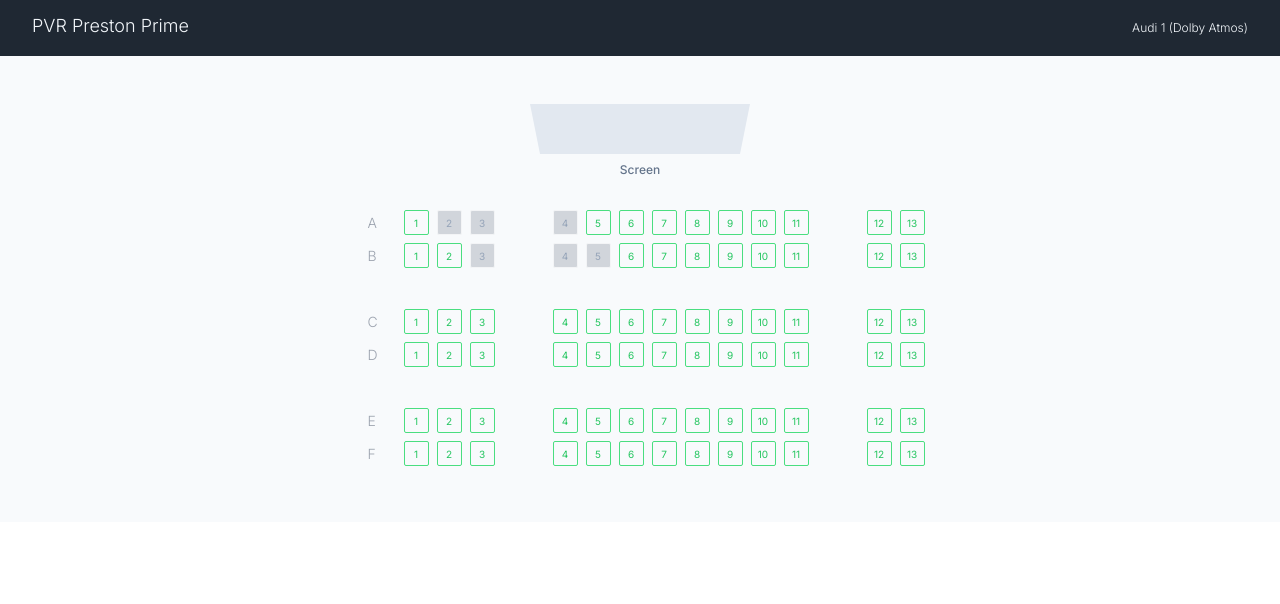
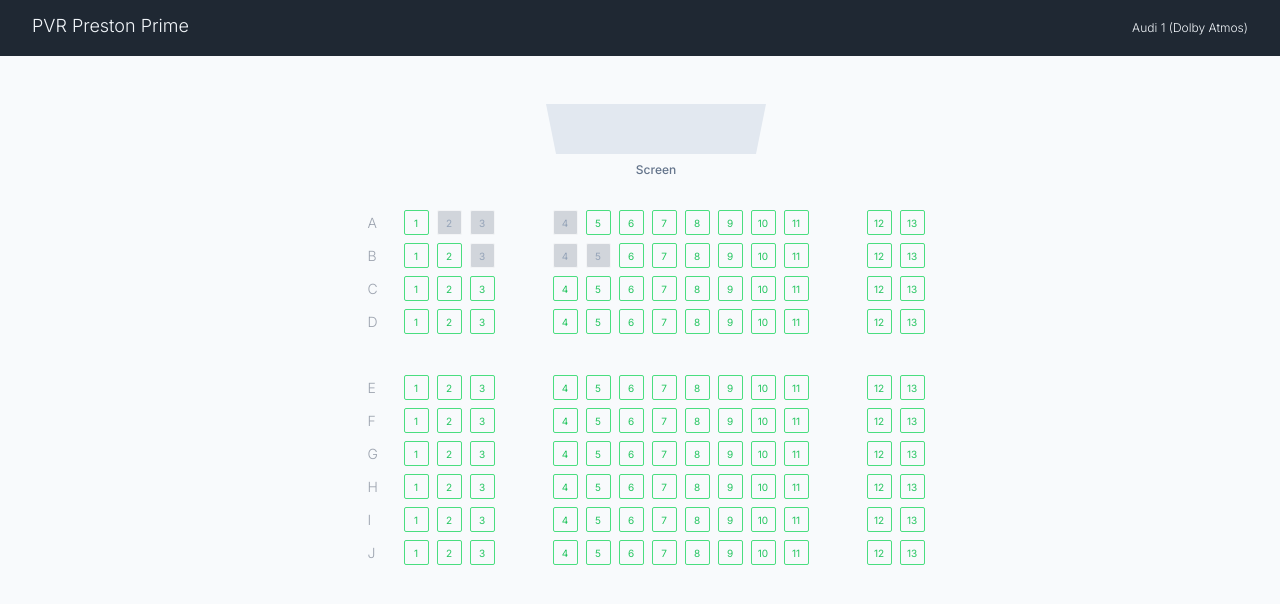
Before and after one commit to Ravinderz/cineflick, a Next.js app: page / in a window 1280 px wide. Shown: the top 604 px of the page. Built offline with nearby package versions, Linux system fonts and the light colour scheme.

Commit message:
minor updates

```diff
--- a/app/components/BookingPage.tsx
+++ b/app/components/BookingPage.tsx
@@ -27,7 +27,7 @@
         "screenType": "Dolby Atmos",
         "layout": { // layout will have different sections, which can
                     // have different layout for rows/columns
-            "rowsFormat": "2x1x2x1x2",
+            "rowsFormat": "4x1x6",
             "colsFormat": "3x2x8x2x2" //columns X no of columns as gaps X columns
                               // 10 columns 2 gaps 10 columns
         }
--- a/app/components/BookingPageHeader.tsx
+++ b/app/components/BookingPageHeader.tsx
@@ -1,6 +1,6 @@
 'use client'
 
-const BookingPageHeader = ({ obj }) => {
+const BookingPageHeader = ({ obj } :any) => {
   return (
     //
     <div
--- a/app/components/Screen.tsx
+++ b/app/components/Screen.tsx
@@ -10,6 +10,7 @@
               pt-2
               text-slate-500
               cine-screen
+              translate-x-4
             `}>Screen</span>
           </div>
   )
```
